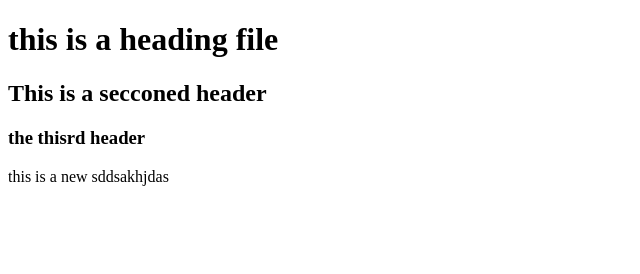
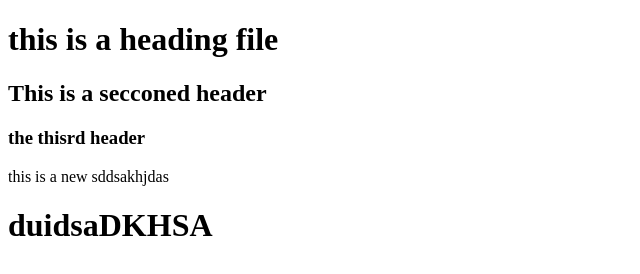
Before and after one commit to seidyesufali77/GIT-REPO, a plain HTML site: page index.html in a window 1280 px wide. Shown: the whole page, without its empty margins (0-640 px from the left). Drawn offline with Linux system fonts and the light colour scheme.

Commit message:
branch1 modified

```diff
--- a/index.html
+++ b/index.html
@@ -10,5 +10,6 @@
     <h2>This is a secconed header</h2>
     <h3>the thisrd header </h3>
     <p>this is a new sddsakhjdas </p>
+    <h1>duidsaDKHSA</h1>
 </body>
 </html>
```
Also changed, not shown: 1 other file.
